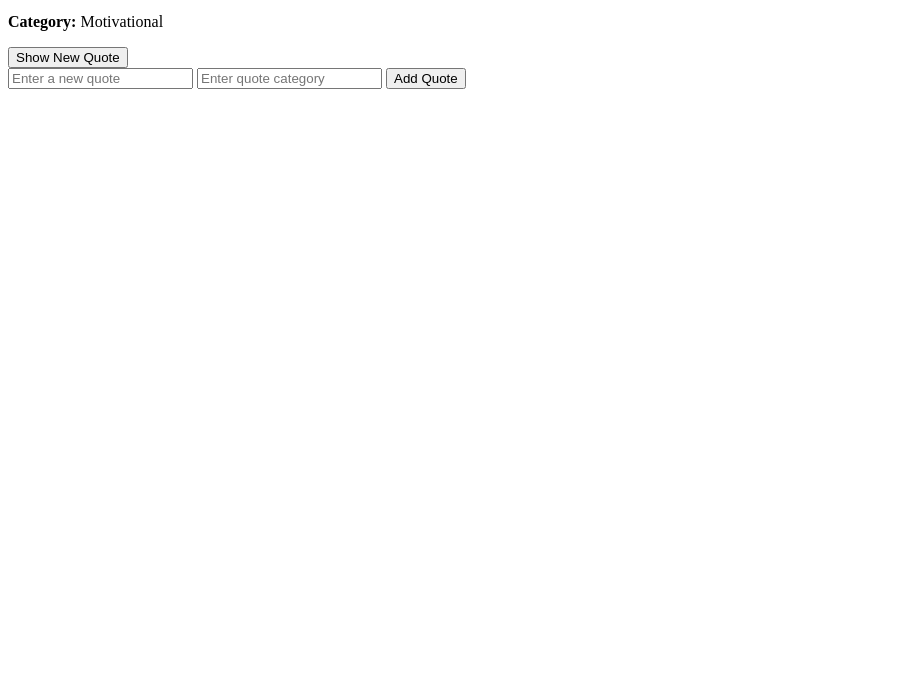
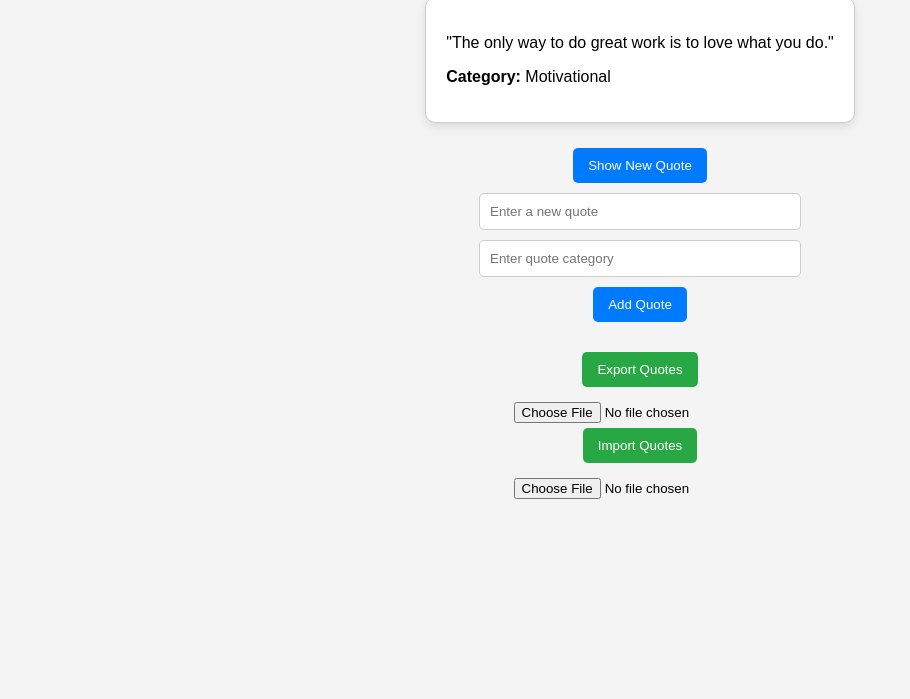
Before and after one commit to Neil-Ntshovelo/alx_fe_javascript, a plain HTML site: page dom-manipulation/index.html in a window 1280 px wide. Shown: the part 101-800 px from the top of the page, without its empty margins (0-910 px from the left). Drawn offline with Linux system fonts and the light colour scheme.

Commit message:
Add files via upload

```diff
--- a/dom-manipulation/index.html
+++ b/dom-manipulation/index.html
@@ -4,6 +4,7 @@
     <meta charset="UTF-8">
     <meta name="viewport" content="width=device-width, initial-scale=1.0">
     <title>Dynamic Quote Generator</title>
+    <link rel="stylesheet" href="quotes.css" >
   </head>
   <body>
     <h1>Dynamic Quote Generator</h1>
@@ -14,8 +15,15 @@
       <input id="newQuoteText" type="text" placeholder="Enter a new quote" />
       <input id="newQuoteCategory" type="text" placeholder="Enter quote category" />
       <button id="addQuoteButton">Add Quote</button>
+    </div>
 
-    </div>
+    <button id="exportButton">Export Quotes</button>
+    <input type="file" id="importFile" accept=".json" />
+
+    <button id="importButton">Import Quotes</button>
+    <input type="file" id="importFile" accept=".json" onchange="importFromJsonFile(event)" />
+
+
     <script src="script.js"></script>
   </body>
   </html>
--- /dev/null
+++ b/dom-manipulation/quotes.css
@@ -0,0 +1,89 @@
+body {
+    font-family: 'Arial', sans-serif;
+    background: url();
+    background-color: #f4f4f4;
+    margin: 0;
+    padding: 20px;
+    display: flex;
+    flex-direction: column;
+    align-items: center;
+}
+
+h1 {
+    color: #333;
+    margin-bottom: 20px;
+}
+
+#quoteDisplay {
+    margin-bottom: 20px;
+    padding: 20px;
+    border: 1px solid #ccc;
+    border-radius: 10px;
+    background-color: #ffffff;
+    box-shadow: 0 4px 10px rgba(0, 0, 0, 0.1);
+    transition: transform 0.2s;
+}
+
+#quoteDisplay:hover {
+    transform: scale(1.02);
+}
+
+#quoteForm {
+    margin-bottom: 20px;
+    display: flex;
+    flex-direction: column;
+    align-items: center;
+}
+
+input[type="text"] {
+    width: 300px;
+    padding: 10px;
+    margin: 5px;
+    border: 1px solid #ccc;
+    border-radius: 5px;
+    transition: border-color 0.3s;
+}
+
+input[type="text"]:focus {
+    border-color: #007bff;
+    outline: none;
+}
+
+button {
+    padding: 10px 15px;
+    margin: 5px;
+    border: none;
+    border-radius: 5px;
+    background-color: #007bff;
+    color: white;
+    cursor: pointer;
+    transition: background-color 0.3s, transform 0.2s;
+}
+
+button:hover {
+    background-color: #0056b3;
+    transform: scale(1.05);
+}
+
+button:active {
+    transform: scale(0.95);
+}
+
+#exportButton {
+    background-color: #28a745;
+}
+
+#exportButton:hover {
+    background-color: #218838;
+}
+
+input[type="file"] {
+    margin-top: 10px;
+}
+#importButton {
+    background-color: #28a745;
+}
+
+#importButton:hover {
+    background-color: #218838;
+}
--- a/dom-manipulation/script.js
+++ b/dom-manipulation/script.js
@@ -1,5 +1,14 @@
 // Array to hold quote objects
-let quotes = [
+let quotes = [];
+
+// Load quotes from local storage on initialization
+function loadQuotes() {
+    const storedQuotes = localStorage.getItem('quotes');
+    if (storedQuotes) {
+        quotes = JSON.parse(storedQuotes);
+    } else {
+        // Default quotes if none are found in local storage
+        quotes = [
             { text: "The only limit to our realization of tomorrow is our doubts of today.", category: "Inspirational" },
             { text: "Life is 10% what happens to us and 90% how we react to it.", category: "Motivational" },
             { text: "The purpose of our lives is to be happy.", category: "Philosophical" },
@@ -9,6 +18,14 @@ let quotes = [
             { text: "To be yourself in a world that is constantly trying to make you something else is the greatest accomplishment.", category: "Philosophical" },
             { text: "Happiness is not something ready-made. It comes from your own actions.", category: "Philosophical" },
         ];
+
+    }
+}
+
+// Save quotes to local storage
+function saveQuotes() {
+    localStorage.setItem('quotes', JSON.stringify(quotes));
+}
 
 // Function to display a random quote
 function showRandomQuote() {
@@ -29,14 +46,19 @@ function showRandomQuote() {
     // Append new elements to the display
     quoteDisplay.appendChild(quoteText);
     quoteDisplay.appendChild(quoteCategory);
+
+    // Store the last viewed quote in session storage
+    sessionStorage.setItem('lastViewedQuote', JSON.stringify(quote));
 }
 
+// Function to add a new quote
 function createAddQuoteForm() {
     const newQuoteText = document.getElementById("newQuoteText").value;
     const newQuoteCategory = document.getElementById("newQuoteCategory").value;
 
     if (newQuoteText && newQuoteCategory) {
         quotes.push({ text: newQuoteText, category: newQuoteCategory });
+        saveQuotes(); // Save updated quotes to local storage
 
         document.getElementById("newQuoteText").value = "";
         document.getElementById("newQuoteCategory").value = "";
@@ -47,9 +69,37 @@ function createAddQuoteForm() {
     }
 }
 
+// Function to export quotes as JSON
+function exportQuotes() {
+    const json = JSON.stringify(quotes, null, 2); // Pretty print JSON
+    const blob = new Blob([json], { type: 'application/json' });
+    const url = URL.createObjectURL(blob);
+
+    const a = document.createElement('a');
+    a.href = url;
+    a.download = 'quotes.json';
+    a.click();
+    URL.revokeObjectURL(url);
+}
+
+// Function to import quotes from a JSON file
+function importFromJsonFile(event) {
+    const fileReader = new FileReader();
+    fileReader.onload = function(event) {
+        const importedQuotes = JSON.parse(event.target.result);
+        quotes.push(...importedQuotes);
+        saveQuotes(); // Save updated quotes to local storage
+        alert('Quotes imported successfully!');
+    };
+    fileReader.readAsText(event.target.files[0]);
+}
+
 // Event listeners
 document.getElementById("newQuote").addEventListener("click", showRandomQuote);
 document.getElementById("addQuoteButton").addEventListener("click", createAddQuoteForm);
+document.getElementById("exportButton").addEventListener("click", exportQuotes);
+document.getElementById("importFile").addEventListener("change", importFromJsonFile);
 
-// Initial quote display
+// Load quotes on initialization
+loadQuotes();
 showRandomQuote();
```
Lines whose indentation alone changed are shown as unchanged.
